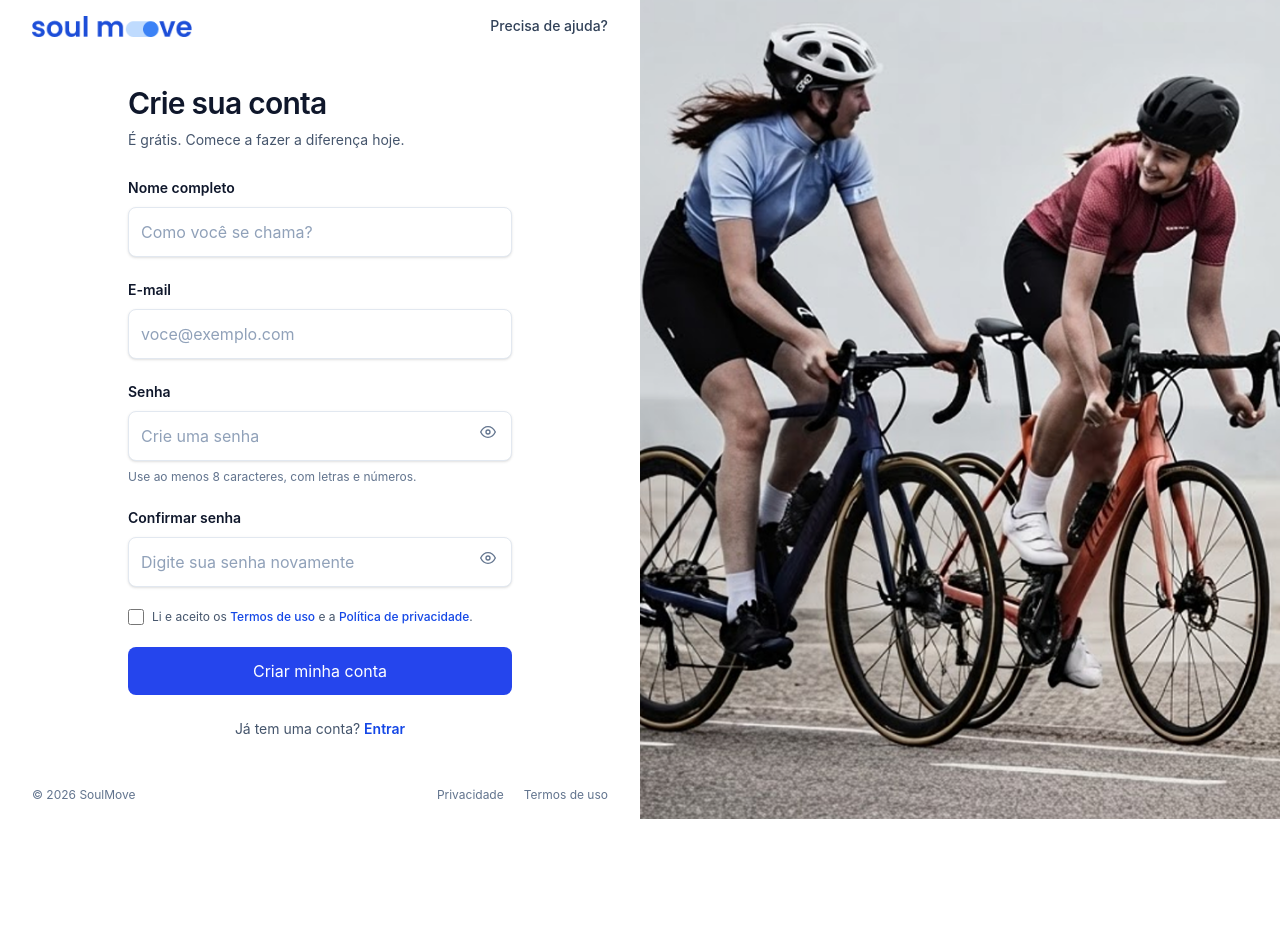
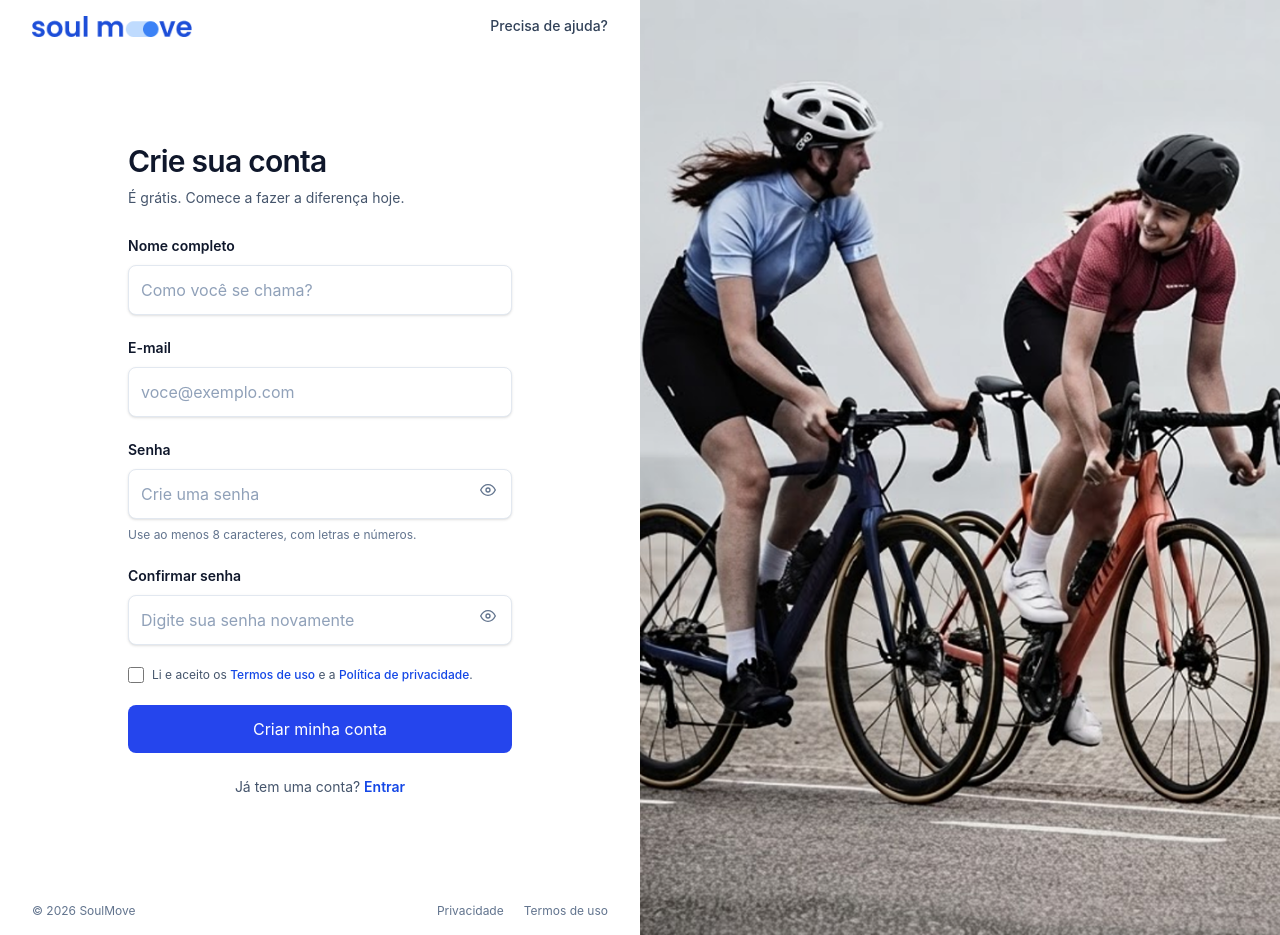
Before and after one commit to AnaMendes-25/challenge-frontend-soulMove, a React (Vite) app in the folder soul-move-app/: page /cadastro in a window 1280 px wide. Before the commit the page ends 819 px from the top, so only its background shows below. Built offline with nearby package versions, Linux system fonts and the light colour scheme; no server answers.

Commit message:
feat: arrumando imagem do cadastro

```diff
--- a/soul-move-app/src/routes/Cadastro/index.tsx
+++ b/soul-move-app/src/routes/Cadastro/index.tsx
@@ -303,12 +303,11 @@ export default function Cadastro() {
                     </div>
                 </footer>
             </div>
-
-            <div className="relative hidden min-h-0 overflow-hidden bg-slate-100 lg:block">
+            <div className="relative hidden h-full w-full overflow-hidden lg:block">
                 <img
                     src={imagemMobilidade}
-                    alt="Pessoa com uma bicicleta, representando mobilidade sustentável"
-                    className="absolute inset-0 h-full w-full object-cover object-center"
+                    alt="Pessoas a andar de bicicleta, representando mobilidade sustentável"
+                    className="h-full w-full object-cover object-center"
                 />
             </div>
         </main>
```
